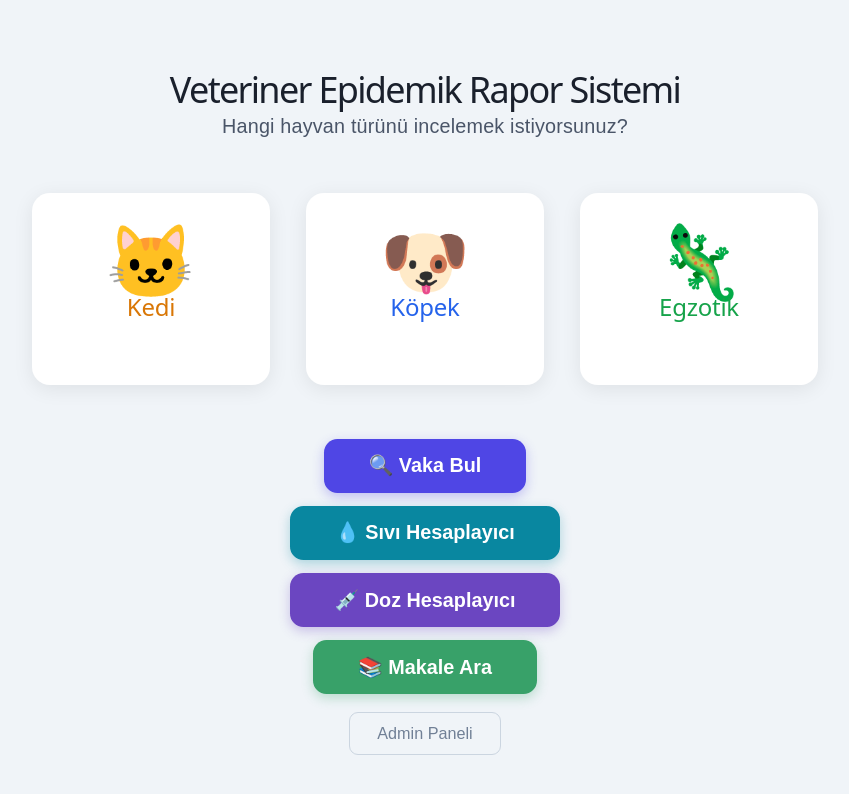
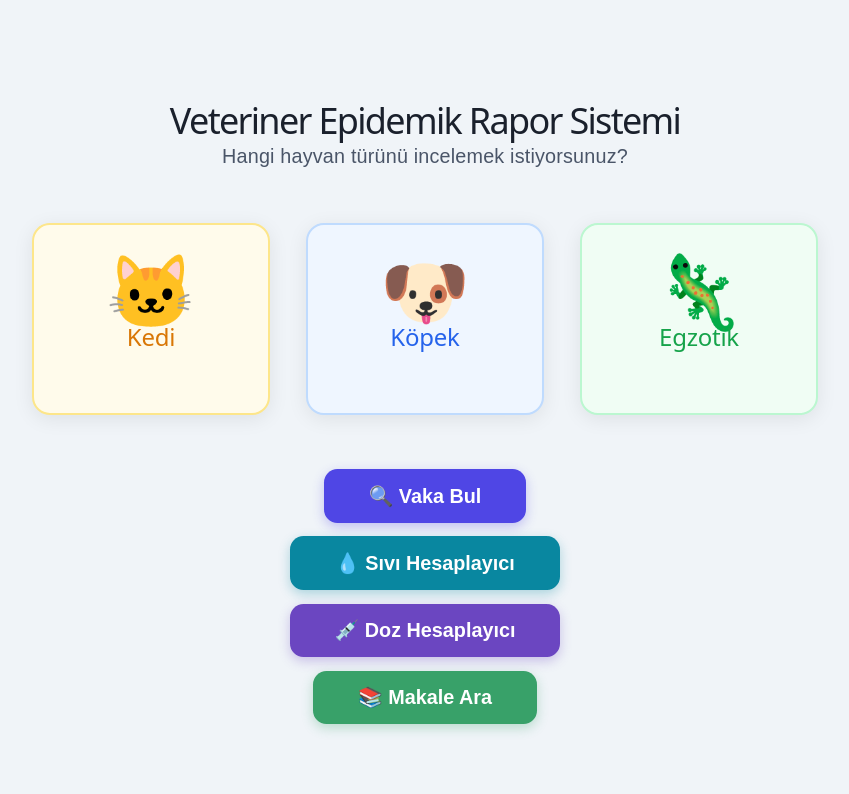
Before and after one commit to aydokafa-art/vetrapor-frontend, a React app: page / in a window 1280 px wide. Shown: the top 794 px of the page, without its empty margins (215-1064 px from the left). Built offline with nearby package versions, Linux system fonts and the light colour scheme; no server answers; the HTML template or start-up script is replaced by a standard one.

Commit message:
Add colored backgrounds to home cards

```diff
--- a/src/pages/Home.jsx
+++ b/src/pages/Home.jsx
@@ -10,15 +10,15 @@ export default function Home() {
       <h1 style={styles.title}>Veteriner Epidemik Rapor Sistemi</h1>
       <p style={styles.subtitle}>Hangi hayvan türünü incelemek istiyorsunuz?</p>
       <div style={styles.cards}>
-        <div style={{ ...styles.card, ...(isMobile ? styles.cardMobile : {}) }} onClick={() => navigate('/kedi')}>
+        <div style={{ ...styles.card, ...(isMobile ? styles.cardMobile : {}), background: '#fffbeb', border: '2px solid #fde68a' }} onClick={() => navigate('/kedi')}>
           <span style={styles.emoji}>🐱</span>
           <h2 style={{ color: '#d97706' }}>Kedi</h2>
         </div>
-        <div style={{ ...styles.card, ...(isMobile ? styles.cardMobile : {}) }} onClick={() => navigate('/kopek')}>
+        <div style={{ ...styles.card, ...(isMobile ? styles.cardMobile : {}), background: '#eff6ff', border: '2px solid #bfdbfe' }} onClick={() => navigate('/kopek')}>
           <span style={styles.emoji}>🐶</span>
           <h2 style={{ color: '#2563eb' }}>Köpek</h2>
         </div>
-        <div style={{ ...styles.card, ...(isMobile ? styles.cardMobile : {}) }} onClick={() => navigate('/kus')}>
+        <div style={{ ...styles.card, ...(isMobile ? styles.cardMobile : {}), background: '#f0fdf4', border: '2px solid #bbf7d0' }} onClick={() => navigate('/kus')}>
           <span style={styles.emoji}>🦎</span>
           <h2 style={{ color: '#16a34a' }}>Egzotik</h2>
         </div>
@@ -34,9 +34,6 @@ export default function Home() {
       </button>
       <button style={styles.makaleBtn} onClick={() => navigate('/makale-ara')}>
         📚 Makale Ara
-      </button>
-      <button style={styles.adminBtn} onClick={() => navigate('/admin')}>
-        Admin Paneli
       </button>
     </div>
   )
```
